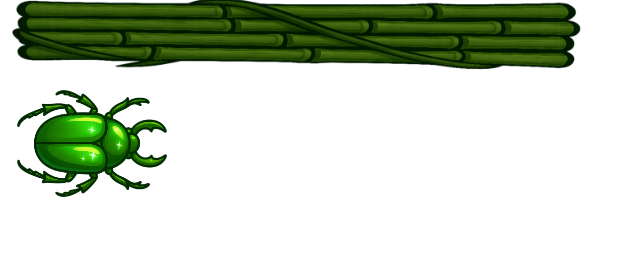
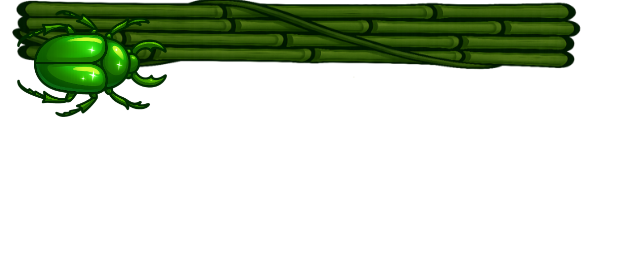
Before and after one commit to meolk/widget-jungle, a plain HTML site: page jungle_donation_widget.html in a window 1280 px wide. Shown: the whole page, without its empty margins (0-640 px from the left). Drawn offline with Linux system fonts and the light colour scheme.

Commit message:
Update jungle_donation_widget.html

```diff
--- a/jungle_donation_widget.html
+++ b/jungle_donation_widget.html
@@ -26,7 +26,7 @@
             width: 150px;
             height: auto;
             position: absolute;
-            top: 90px;
+            top: 10px;
             left: 0;
             transition: left 0.4s ease-out;
         }
```
